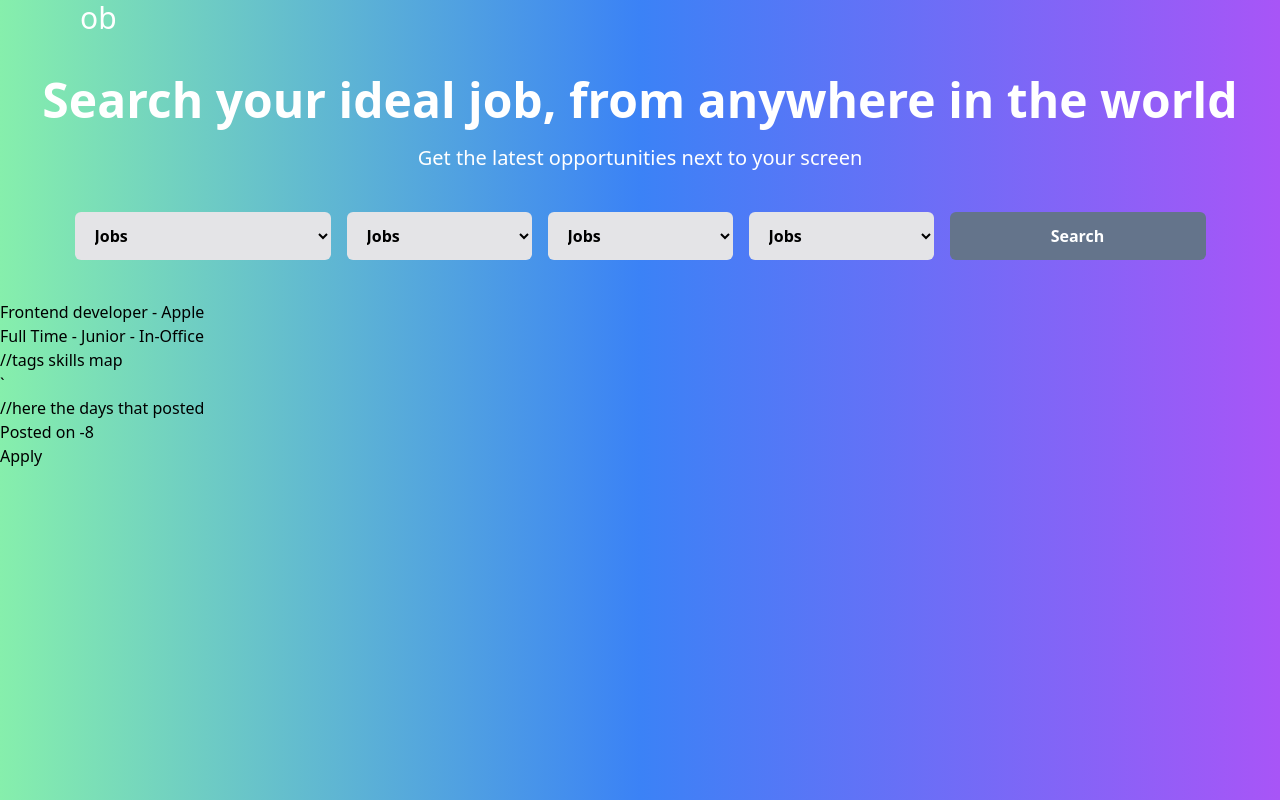
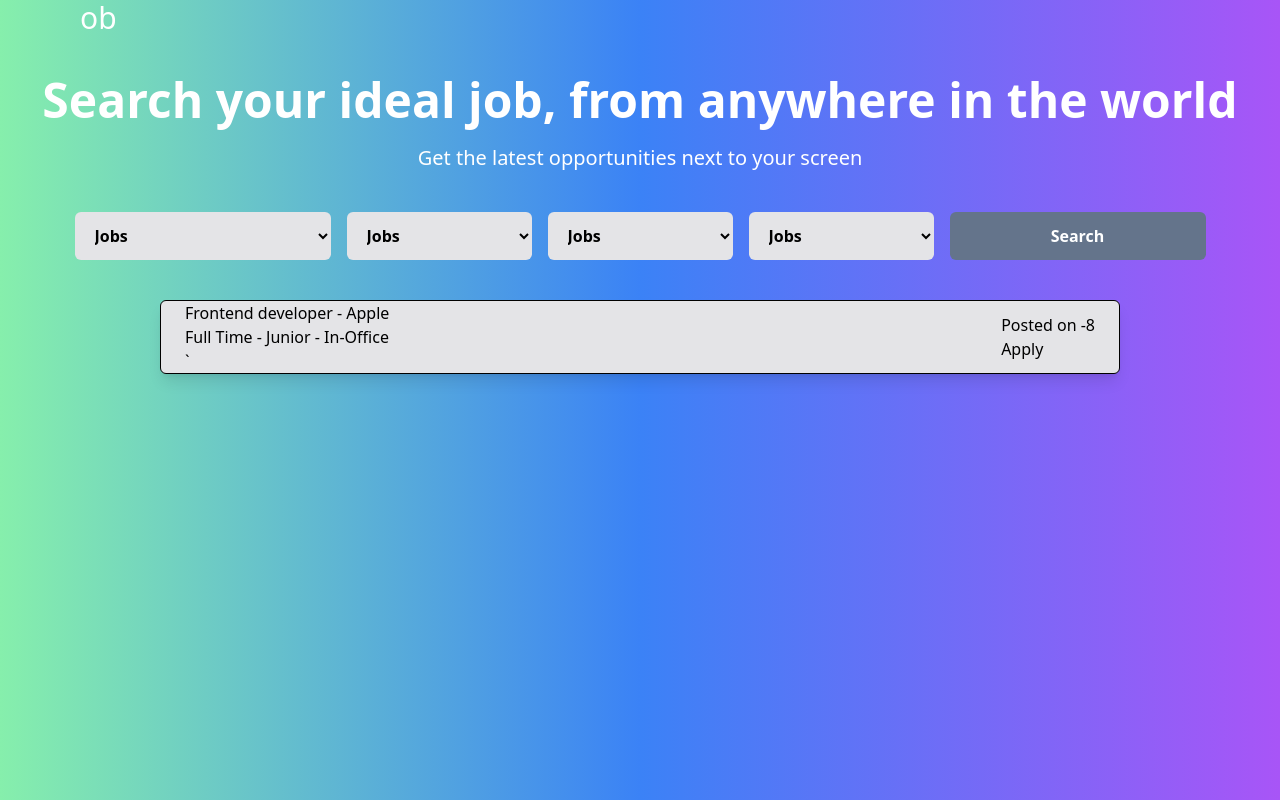
Before and after one commit to OerdBej/Talent-Hunt, a React (Vite) app: page / in a window 1280 px wide. Built offline with nearby package versions, Linux system fonts and the light colour scheme.

Commit message:
adding some flex to the jobscards div

```diff
--- a/src/component/JobsCard/JobsCard.jsx
+++ b/src/component/JobsCard/JobsCard.jsx
@@ -8,12 +8,12 @@ const JobsCard = () => {
   const differentDays = date.diff("2024-06-6", "day");
 
   return (
-    <div>
-      <div>
+    <div className="mx-40 mb-4">
+      <div className="flex justify-between items-center px-6 bg-zinc-200 rounded-md border border-black shadow-lg hover:border-blue-500 hover:translate-y-1 hover:scale-100">
         <div>
           <h1>Frontend developer - Apple</h1>
           <p>Full Time - Junior - In-Office</p>
-          //tags skills map
+          {/* tags skills map */}
           <div>
             {skills.map((skills) => {
               <p>{skills}</p>;
@@ -21,10 +21,10 @@ const JobsCard = () => {
           </div>
           `
         </div>
-        //here the days that posted
+        {/* here the days that posted */}
         <div>
-                  <p>Posted on {differentDays} </p>
-                  <button>Apply</button>
+          <p>Posted on {differentDays} </p>
+          <button>Apply</button>
         </div>
       </div>
     </div>
```
